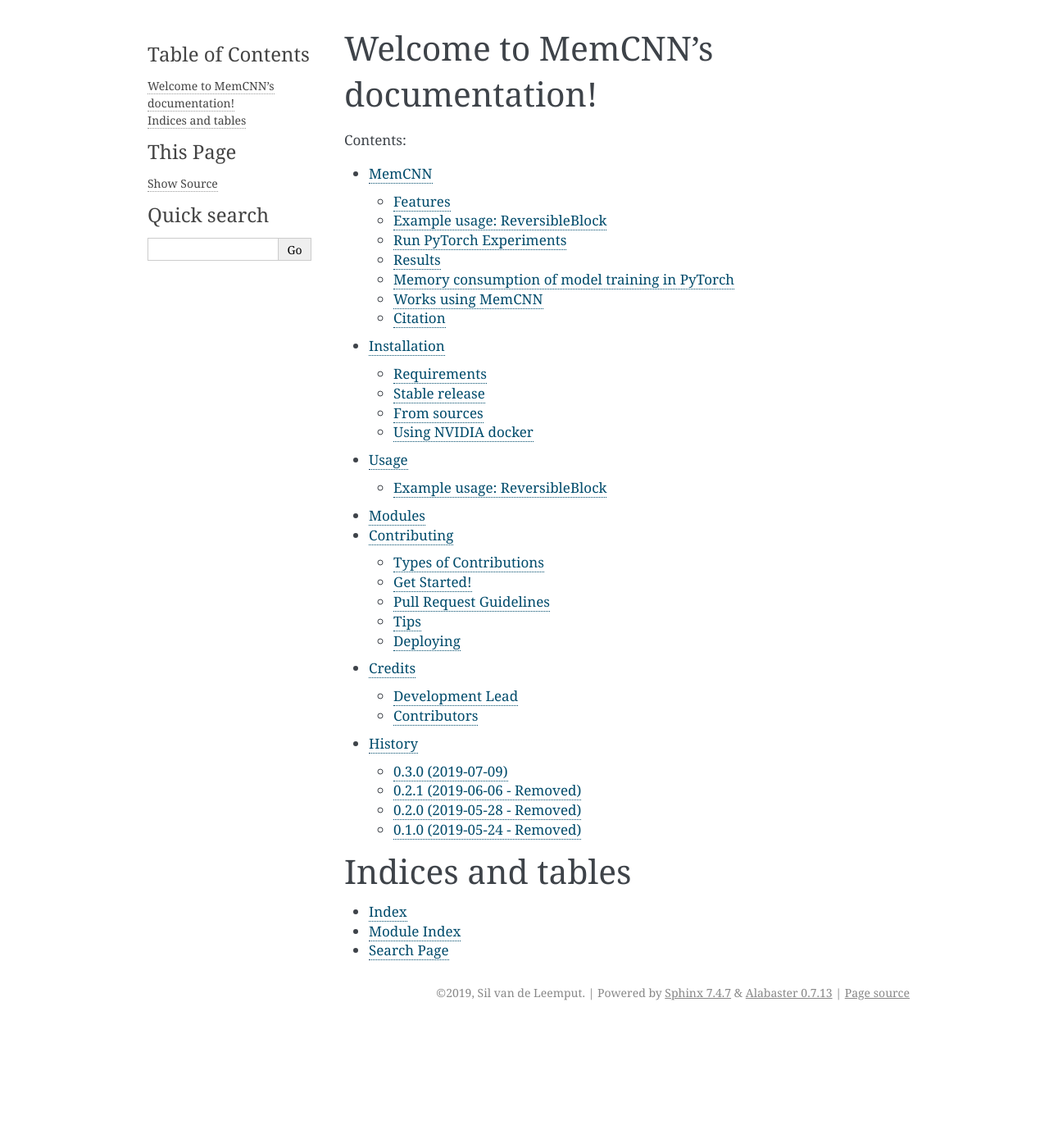
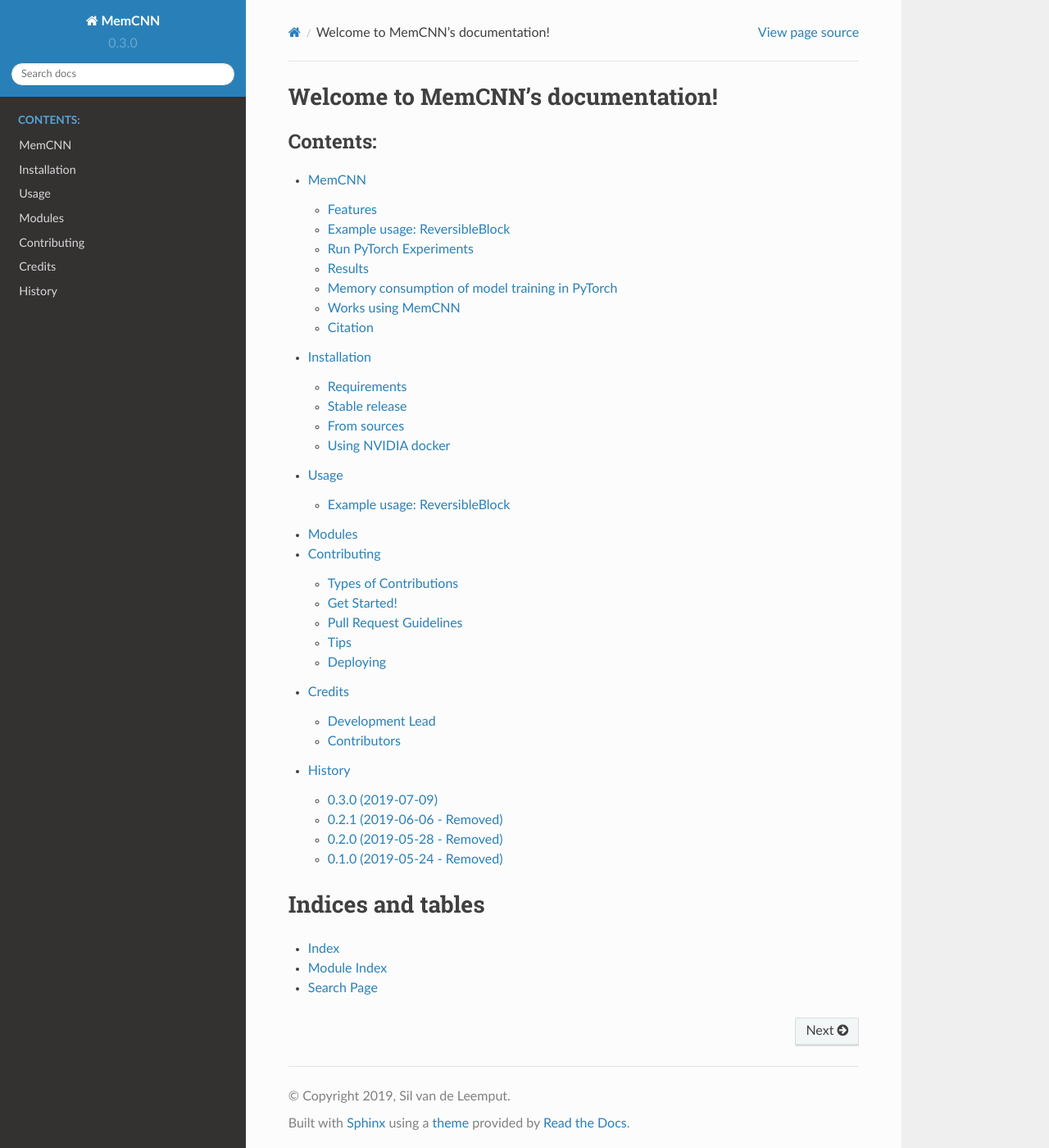
Before and after one commit to silvandeleemput/memcnn, a Sphinx documentation site: the page built from docs/index.rst, in a window 1280 px wide and 1400 px high. Shown: the whole window at 82% size. Built offline with Sphinx 7.4.7 and the Read the Docs theme 2.0.0, drawn with Linux system fonts in a browser that asks for light colours.

Commit message:
Added rtd_theme intersphinx extension and numpy mock module #17

```diff
--- a/docs/conf.py
+++ b/docs/conf.py
@@ -22,7 +22,7 @@ import os
 import sys
 import mock
 
-MOCK_MODULES = ['torch', 'torch.nn']
+MOCK_MODULES = ['torch', 'torch.nn', 'numpy', 'tensorflow']
 for mod_name in MOCK_MODULES:
    sys.modules[mod_name] = mock.Mock()
 
@@ -39,7 +39,8 @@ import memcnn.models.revop
 
 # Add any Sphinx extension module names here, as strings. They can be
 # extensions coming with Sphinx (named 'sphinx.ext.*') or your custom ones.
-extensions = ['sphinx.ext.autodoc', 'sphinx.ext.viewcode', 'sphinx.ext.mathjax', 'sphinx.ext.napoleon']
+extensions = ['sphinx.ext.autodoc', 'sphinx.ext.viewcode', 'sphinx.ext.mathjax',
+              'sphinx.ext.napoleon', 'sphinx.ext.intersphinx']
 
 # Add any paths that contain templates here, relative to this directory.
 templates_path = ['_templates']
@@ -104,7 +105,7 @@ todo_include_todos = False
 # The theme to use for HTML and HTML Help pages.  See the documentation for
 # a list of builtin themes.
 #
-html_theme = 'alabaster'
+html_theme = 'sphinx_rtd_theme'
 
 # Theme options are theme-specific and customize the look and feel of a
 # theme further.  For a list of options available for each theme, see the
```
